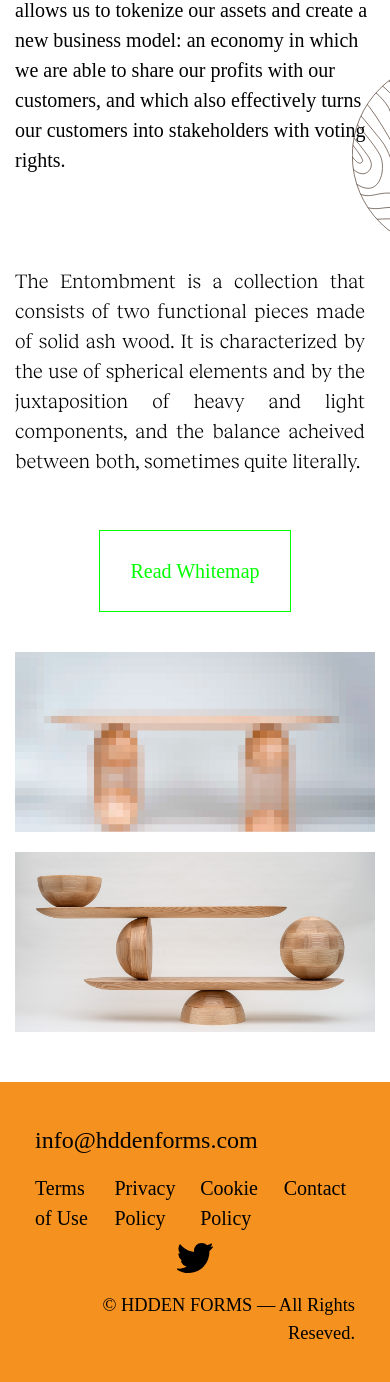
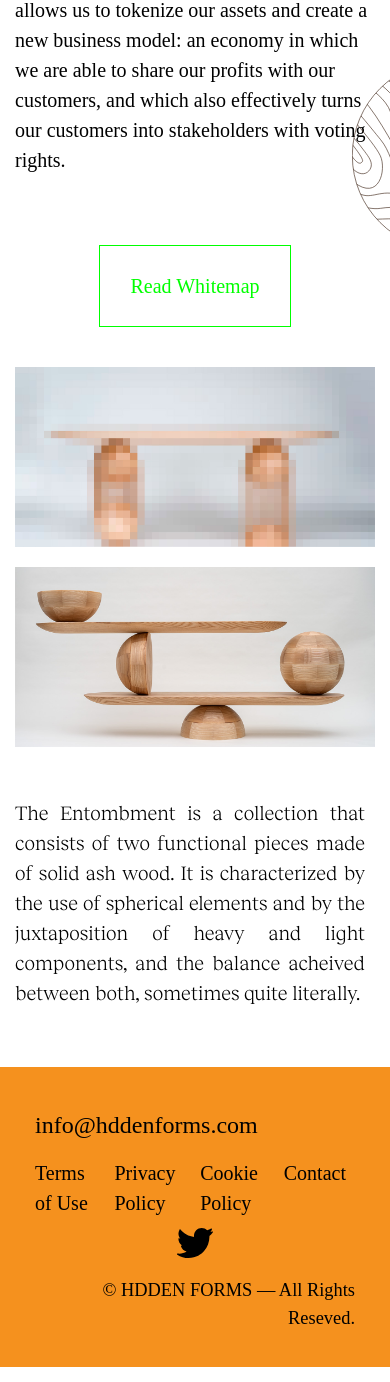
Before and after one commit to chattertechno/hdden, a PHP site: page /hddenforms/ in a window 390 px wide. Shown: the part 915-2297 px from the top of the page. Run offline with PHP 8.4, Linux system fonts and the light colour scheme; some libraries are stand-ins or nearby versions; some web fonts are replaced.

Commit message:
ASSETS/CSS: init.css - home/index page section2 & 3 new mobile order updated

```diff
--- a/assets/css/init.css
+++ b/assets/css/init.css
@@ -821,6 +821,7 @@ footer {
 
   .seccion2 {
     height: max-content !important;
+    padding: 0 15px 60px !important;
   }
   .seccion2__parrafo {
     padding-right: 10px;
@@ -886,4 +887,10 @@ footer {
     flex-direction: column !important;
     gap: 20px;
   }
+
+  /*section 2 & 3 new mobile order */
+  .mobile_update {
+    display: flex;
+    flex-direction: column-reverse;
+  }
 }
--- a/index.php
+++ b/index.php
@@ -76,6 +76,7 @@
             </div>
             <!-- // Background video -->
 
+<div class="mobile_update">
             <!-- Section 2 -->
             <section class="seccion2">
                 <div class="seccion2__contenido">
@@ -109,7 +110,7 @@
                     </div>
                 </div>
             </section><!-- end Section 3 -->
-
+</div>
         </div>
         <!-- end main__contenedorLogoCollection -->
     </main>
```
